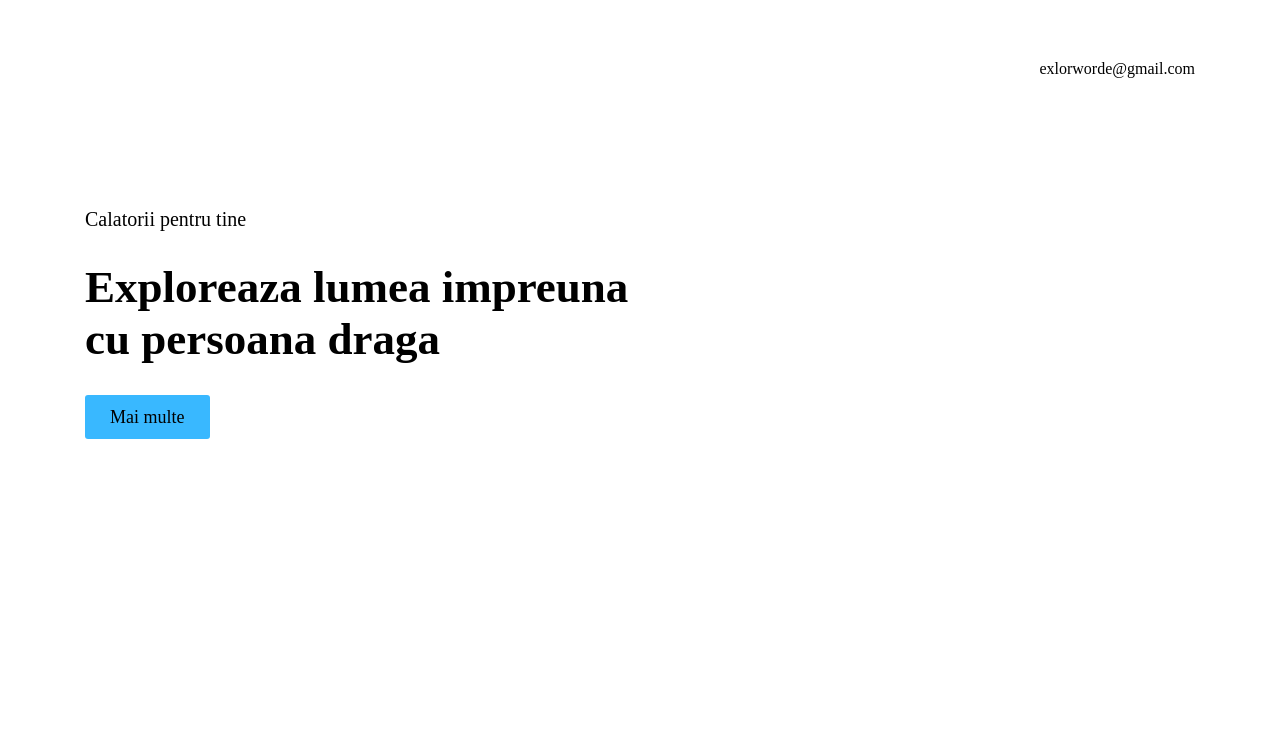
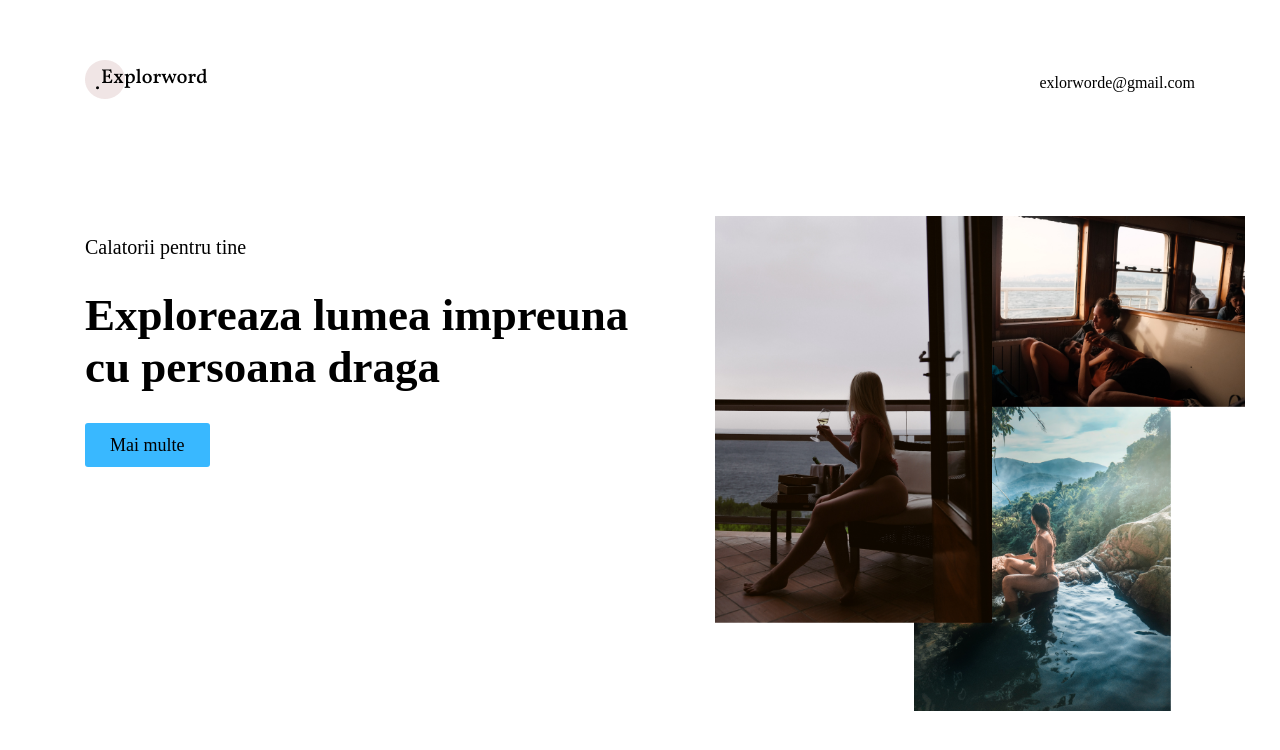
Before and after one commit to MarioProcopciuc/Primul-Proiect, a plain HTML site: page index.html in a window 1280 px wide. Drawn offline with Linux system fonts and the light colour scheme; the site is published under a folder, as on GitHub Pages, so addresses that start at the root find nothing.

Commit message:
Update index.html

```diff
--- a/index.html
+++ b/index.html
@@ -12,7 +12,7 @@
         <div class="container">
             <div class="nav">
                 <div class="logo">
-                    <img src="/img/logo.png" alt="">
+                    <img src="img/logo.png" alt="">
                 </div>
                 <div class="email">
                     <a href="mailto:exlorworde@gmail.com">exlorworde@gmail.com</a>
@@ -34,7 +34,7 @@
                         </a>
                     </div>
                 </div>
-                <div class="images"><img src="/img/img.png" alt="" class="img"></div>
+                <div class="images"><img src="img/img.png" alt="" class="img"></div>
 
             </div>
 
```
